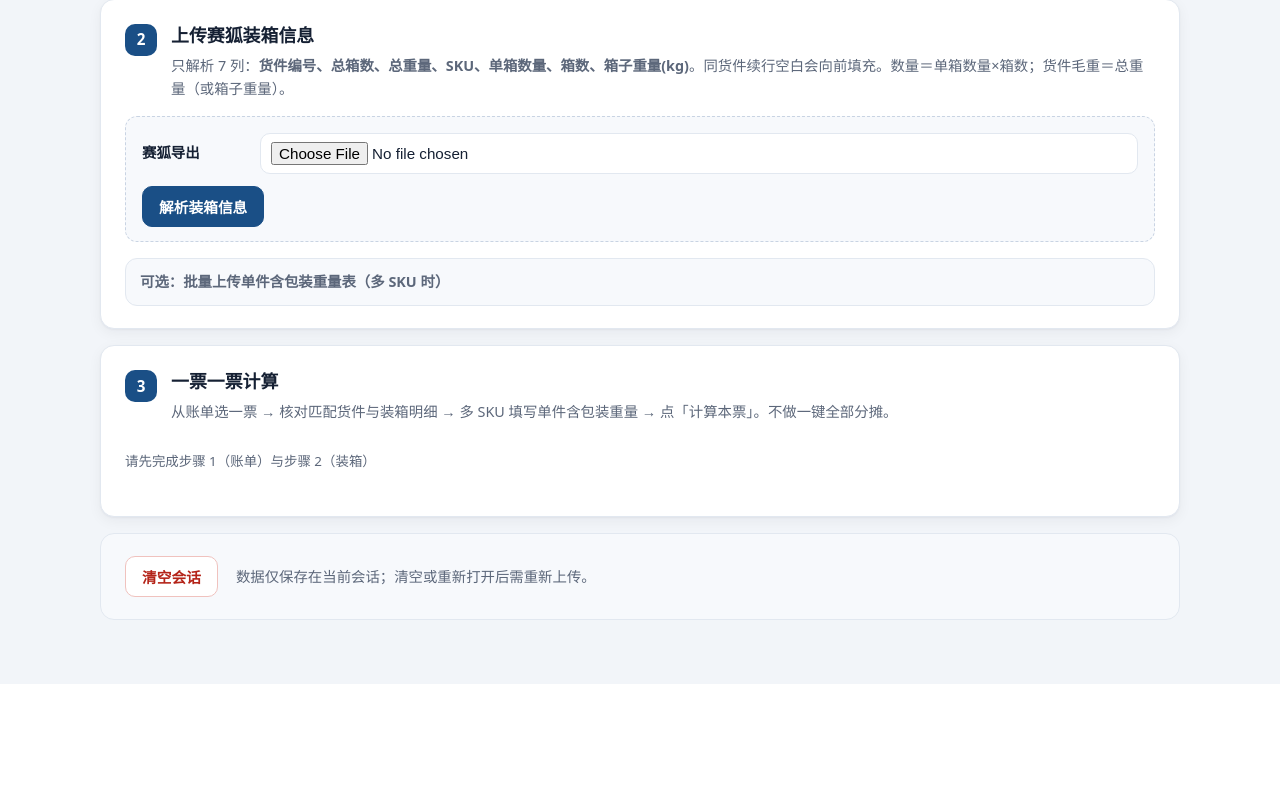
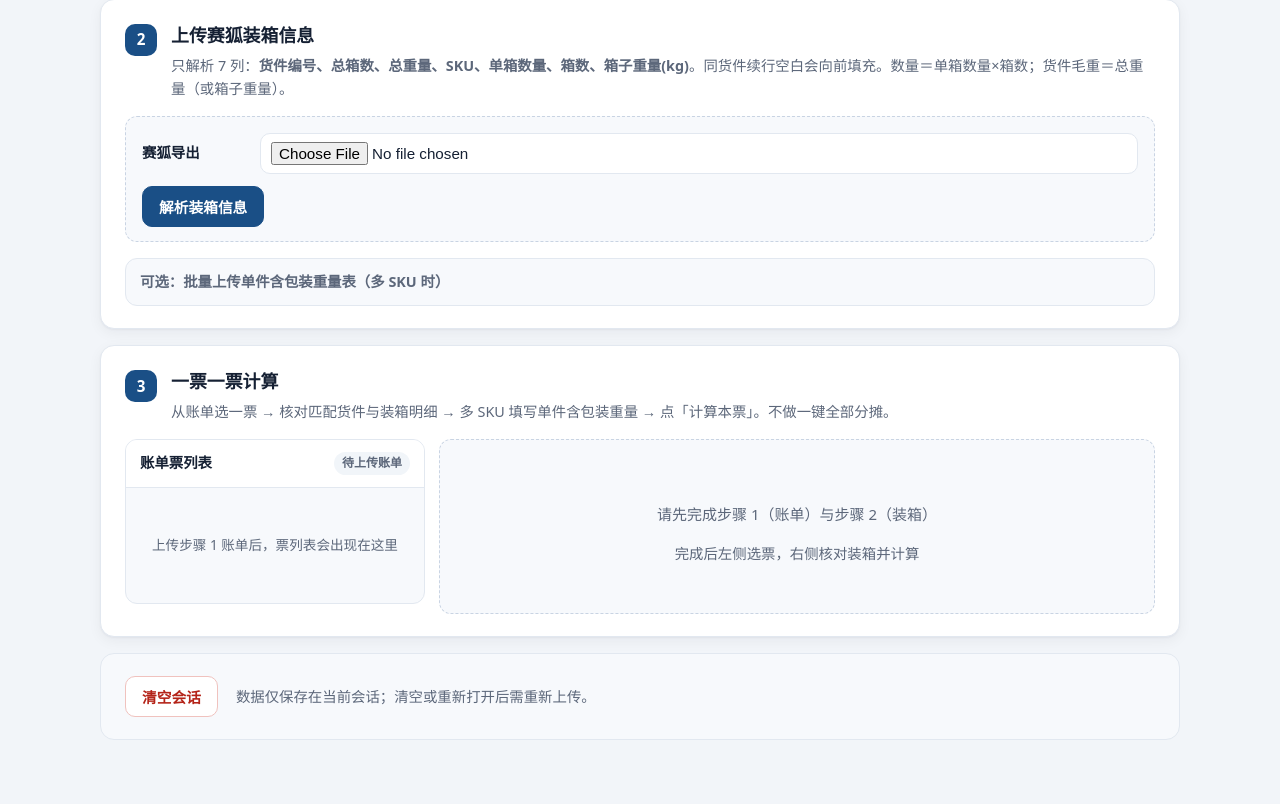
Before and after one commit to wwat12/first-leg-cost, a Flask app: page / in a window 1280 px wide. Shown: the part 664-1468 px from the top of the page. Before the commit the page ends 1348 px from the top, so only its background shows below. Run offline with Flask 3, Linux system fonts and the light colour scheme.

Commit message:
UI: always show ticket workbench (empty state OK)
Step 3 left list + right panel was hidden until both uploads;
show the workbench layout immediately with empty placeholders.

```diff
--- a/static/style.css
+++ b/static/style.css
@@ -584,6 +584,18 @@ code {
   color: var(--muted);
 }
 
+.list-empty {
+  padding: 28px 16px;
+  text-align: center;
+  color: var(--muted);
+  font-size: 0.85rem;
+  line-height: 1.5;
+}
+
+.panel-empty .hint {
+  margin-top: 8px;
+}
+
 .ticket-panel {
   border: 1px solid var(--border);
   border-radius: 12px;
--- a/templates/index.html
+++ b/templates/index.html
@@ -287,22 +287,23 @@
         <div class="flash error">{{ alloc_error }}</div>
       {% endif %}
 
-      {% if not bill or not saihu %}
-        <p class="meta empty-hint">请先完成步骤 1（账单）与步骤 2（装箱）</p>
-      {% else %}
-
-      {# --- 票列表 --- #}
+      {# --- 票列表工作台：始终可见（空状态也可） --- #}
       <div class="workbench">
         <div class="wb-side">
           <div class="wb-side-head">
             <strong>账单票列表</strong>
+            {% if bill and bill.tickets %}
               {% if ticket_allocs %}
                 <span class="progress-pill">已算 {{ ticket_allocs|length }} / {{ bill.ticket_count }}</span>
               {% else %}
                 <span class="progress-pill muted">共 {{ bill.ticket_count }} 票</span>
               {% endif %}
+            {% else %}
+              <span class="progress-pill muted">待上传账单</span>
+            {% endif %}
           </div>
           <div class="ticket-list">
+            {% if bill and bill.tickets %}
               {% for t in bill.tickets or [] %}
                 {% set done = ticket_allocs and (t.ticket_id in ticket_allocs) %}
                 <form method="post" action="{{ url_for('select_ticket') }}" class="ticket-item {% if selected_ticket_id == t.ticket_id %}active{% endif %} {% if done %}done{% endif %}">
@@ -324,11 +325,29 @@
                   </button>
                 </form>
               {% endfor %}
+            {% else %}
+              <div class="list-empty">
+                <p>上传步骤 1 账单后，票列表会出现在这里</p>
+              </div>
+            {% endif %}
           </div>
         </div>
 
         <div class="wb-main">
-          {% if ticket_preview and ticket_preview.ok %}
+          {% if not bill or not saihu %}
+          <div class="panel-empty">
+            {% if not bill and not saihu %}
+              <p>请先完成步骤 1（账单）与步骤 2（装箱）</p>
+              <p class="hint tight">完成后左侧选票，右侧核对装箱并计算</p>
+            {% elif not bill %}
+              <p>请先完成步骤 1（上传账单）</p>
+              <p class="hint tight">上传后左侧会出现票列表</p>
+            {% else %}
+              <p>请先完成步骤 2（上传装箱）</p>
+              <p class="hint tight">上传后即可从左侧选票核对计算</p>
+            {% endif %}
+          </div>
+          {% elif ticket_preview and ticket_preview.ok %}
           <div class="ticket-panel" id="ticket-check">
             <div class="panel-banner">
               <div>
@@ -414,7 +433,6 @@
           {% endif %}
         </div>
       </div>
-      {% endif %}
 
       {# --- 本票结果 --- #}
       {% set result = current_ticket_result %}
```
Also changed, not shown: DEPLOY_STATUS.txt (+5 -7 lines). Lines whose indentation alone changed are shown as unchanged.
